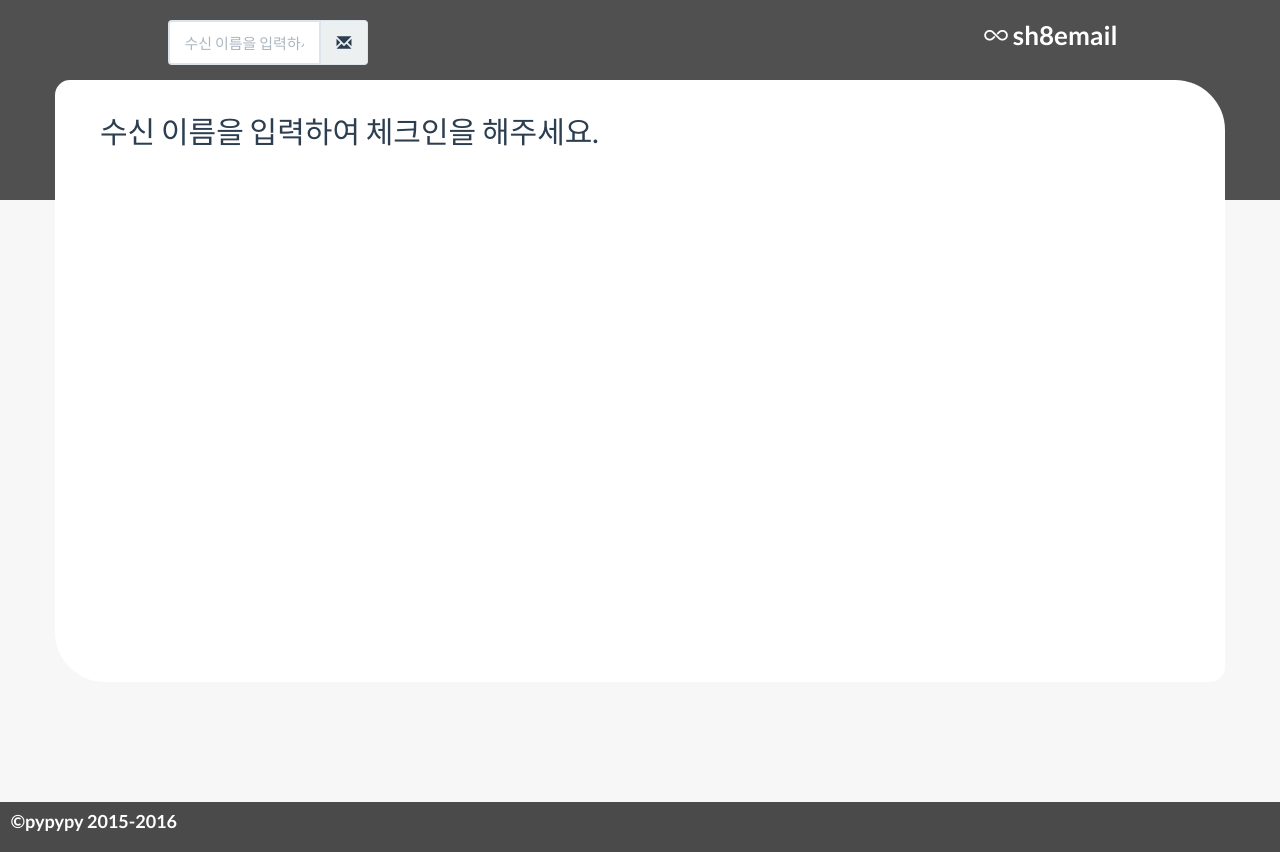
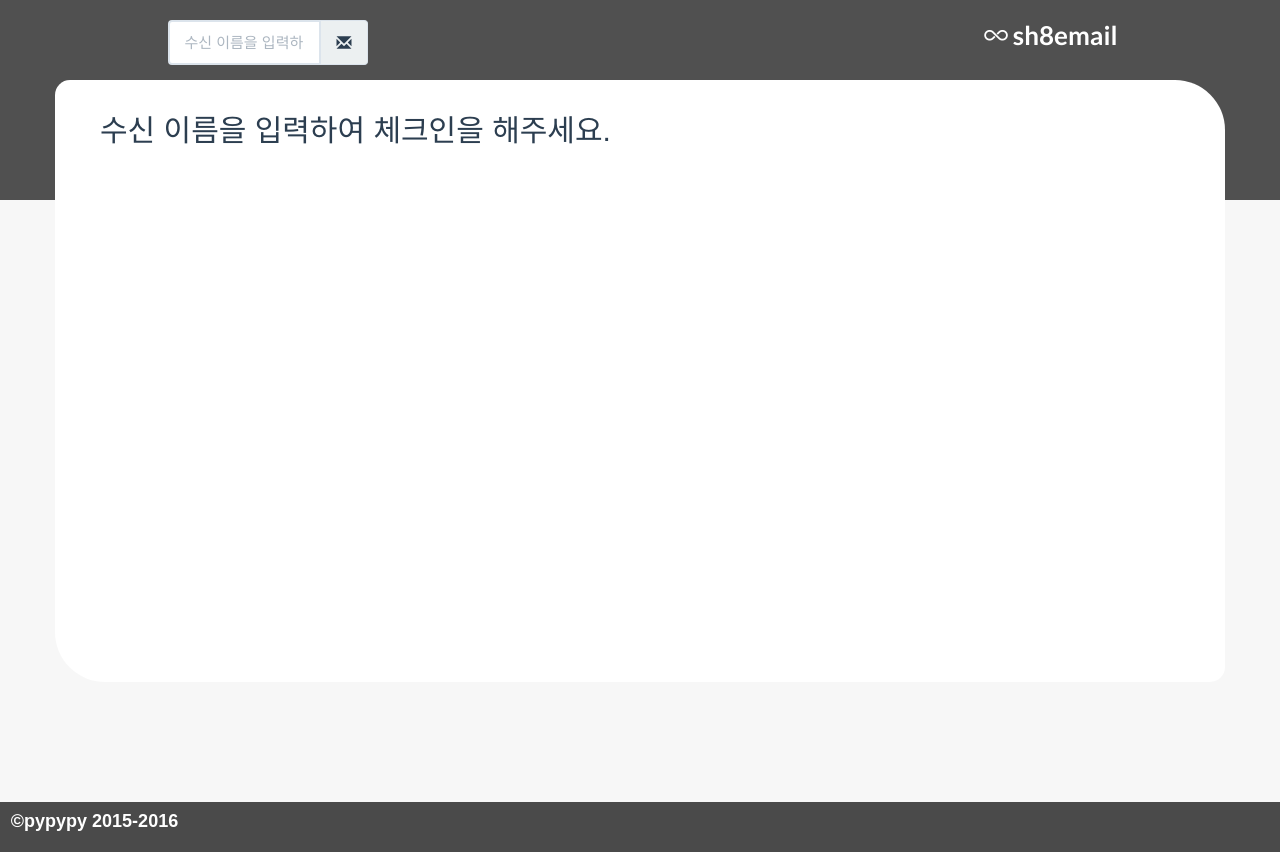
Before and after one commit to triplepy/sh8email-django, a Django app: template front/templates/front/list.html in a window 1280 px wide. Run offline with Django 3.2, Linux system fonts and the light colour scheme; the template is opened without the code that fills it, so the values that code supplies are empty; parts of the project's set-up code (start-up, migrations or seed data) failed here and were passed over; some libraries are stand-ins or nearby versions.

Commit message:
Changed font-face: Nanum-Gothic

```diff
--- a/front/static/front/bootstrap/css/bootstrap-custom.css
+++ b/front/static/front/bootstrap/css/bootstrap-custom.css
@@ -163,7 +163,7 @@ span.label {
 /* ------- New design ---------*/
 @import url(http://fonts.googleapis.com/earlyaccess/nanumgothic.css);
 
-html {
+html, body {
   font-family: 'Nanum Gothic', sans-serif;
 }
 
```
